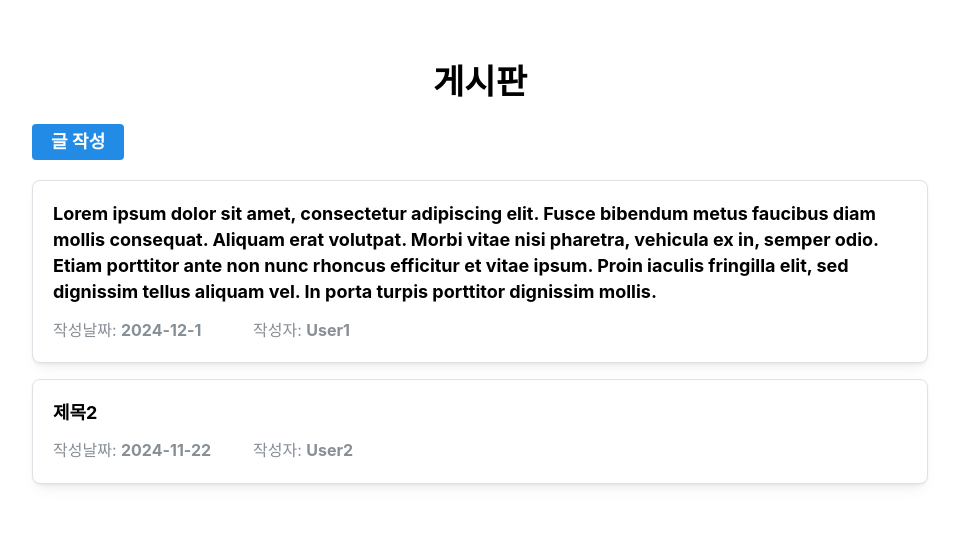
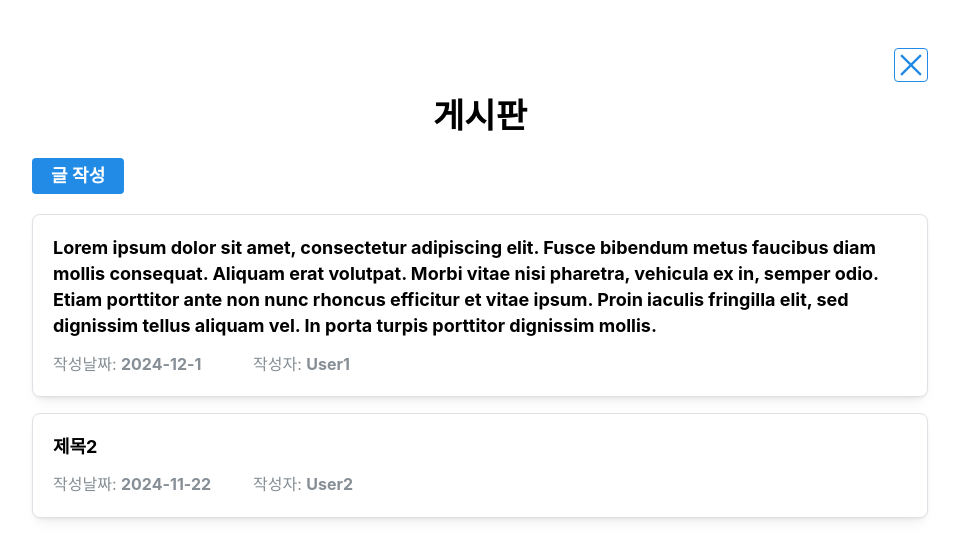
Before and after one commit to moon8603/Software-Enginnering-Project_SoftWizards, a React (Vite) app in the folder interactive-map/: page /forumpage in a window 1280 px wide. Shown: the top 560 px of the page, without its empty margins (160-1119 px from the left). Built offline with nearby package versions, Linux system fonts and the light colour scheme.

Commit message:
Add and style close button on forum page

```diff
--- a/interactive-map/src/components/PostDetail.jsx
+++ b/interactive-map/src/components/PostDetail.jsx
@@ -8,7 +8,6 @@ import {
   Button,
   Textarea,
   ActionIcon,
-  Container,
 } from "@mantine/core";
 import { MdDeleteForever } from "react-icons/md";
 import { useState } from "react";
@@ -50,8 +49,8 @@ const PostDetail = ({ props }) => {
   };
 
   return (
-    <Container size="md" mb={60}>
-      <Stack spacing="md">
+    <div>
+      <Stack>
         <Group spacing="sm">
           <Button onClick={toggleAdminMode} fz="md">
             {isAdmin ? "관리자 모드 OFF" : "관리자 모드 ON"}
@@ -183,7 +182,7 @@ const PostDetail = ({ props }) => {
           </Text>
         )}
       </Stack>
-    </Container>
+    </div>
   );
 };
 
--- a/interactive-map/src/components/PostLine.jsx
+++ b/interactive-map/src/components/PostLine.jsx
@@ -6,7 +6,6 @@ import {
   Title,
   Container,
   Stack,
-  Center,
   Button,
   Modal,
   Textarea,
@@ -124,7 +123,7 @@ const PostLine = () => {
         <PostDetail props={selectedPost} />
       ) : posts.length === 0 ? (
         // Display message if no posts
-        <Center>
+        <div>
           <Button
             className="postline-button"
             fz="h4"
@@ -133,10 +132,10 @@ const PostLine = () => {
           >
             글 작성
           </Button>
-          <Text size="xl" color="dimmed" className="postline-no-post-text">
+          <Text size="xl" color="dimmed">
             게시물 없음
           </Text>
-        </Center>
+        </div>
       ) : (
         // Render the list of posts
         <>
--- a/interactive-map/src/index.css
+++ b/interactive-map/src/index.css
@@ -37,9 +37,12 @@
 
 
 /* PostLine.jsx file's styling */
-.postline-no-post-text {
-  margin-left: 20px;
-  margin-bottom: 20px;
+.forumpage-container-box-div {
+  display: flex;
+  justify-content: end;
+  position: relative;
+  right: 1rem;
+  top: 3rem;
 }
 .postline-title {
   cursor: pointer;
--- a/interactive-map/src/pages/ForumPage.jsx
+++ b/interactive-map/src/pages/ForumPage.jsx
@@ -1,11 +1,28 @@
 import PostLine from '../components/PostLine';
-import { Container, Title, Box} from '@mantine/core';
+import { Container, Title, Box, ActionIcon} from '@mantine/core';
+import { useNavigate } from "react-router-dom";
+import { RiCloseLargeLine } from "react-icons/ri";
+
 
 const ForumPage = () => {
+  const navigate = useNavigate();
+  const handleCloseButton = () => {
+    navigate("/main");
+  };
+
   return (
     <Container size="md" padding="lg">
       {/* Page Title */}
       <Box mb="lg">
+        <div className="forumpage-container-box-div">
+          <ActionIcon
+            onClick={() => handleCloseButton()}
+            size="lg"
+            variant="outline"
+          >
+            <RiCloseLargeLine size={28} />
+          </ActionIcon>
+        </div>
         <Title align="center" order={1} mt={60} className='forum-main-page'>
           게시판
         </Title>
```
